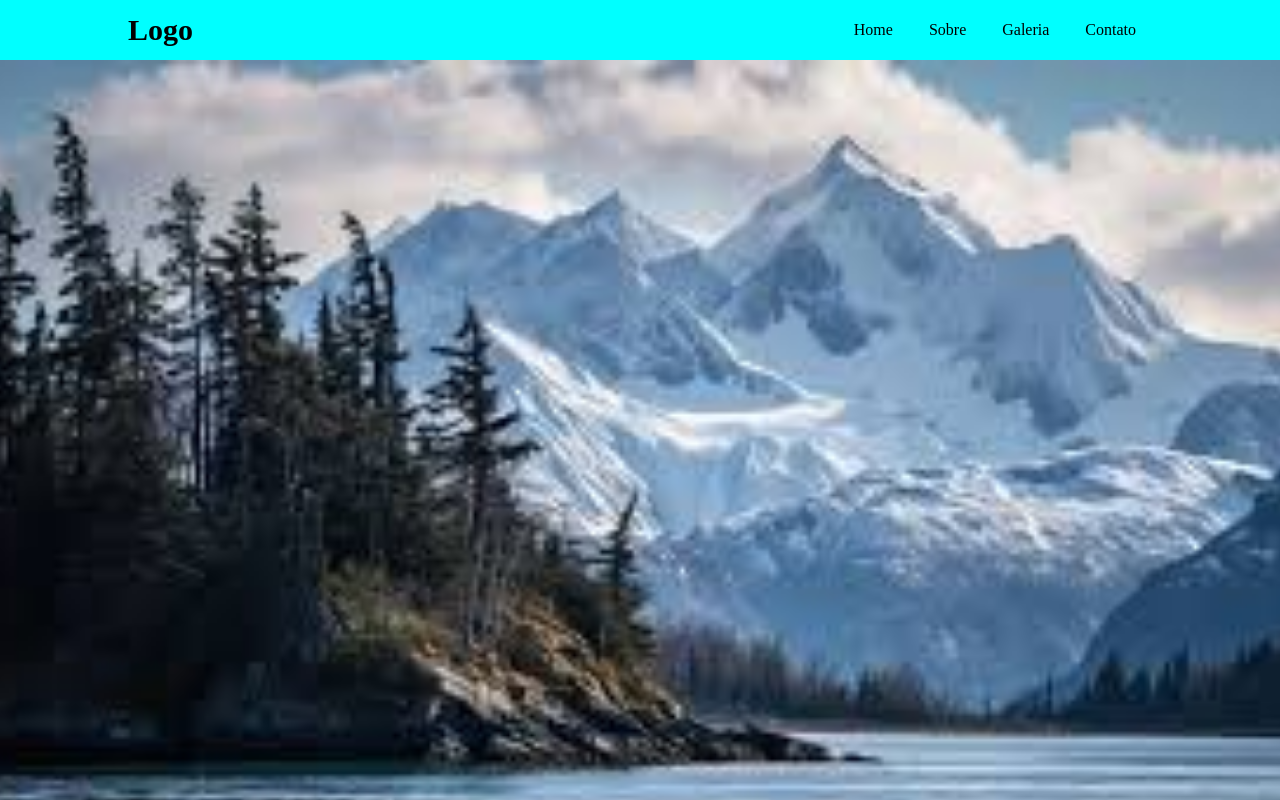
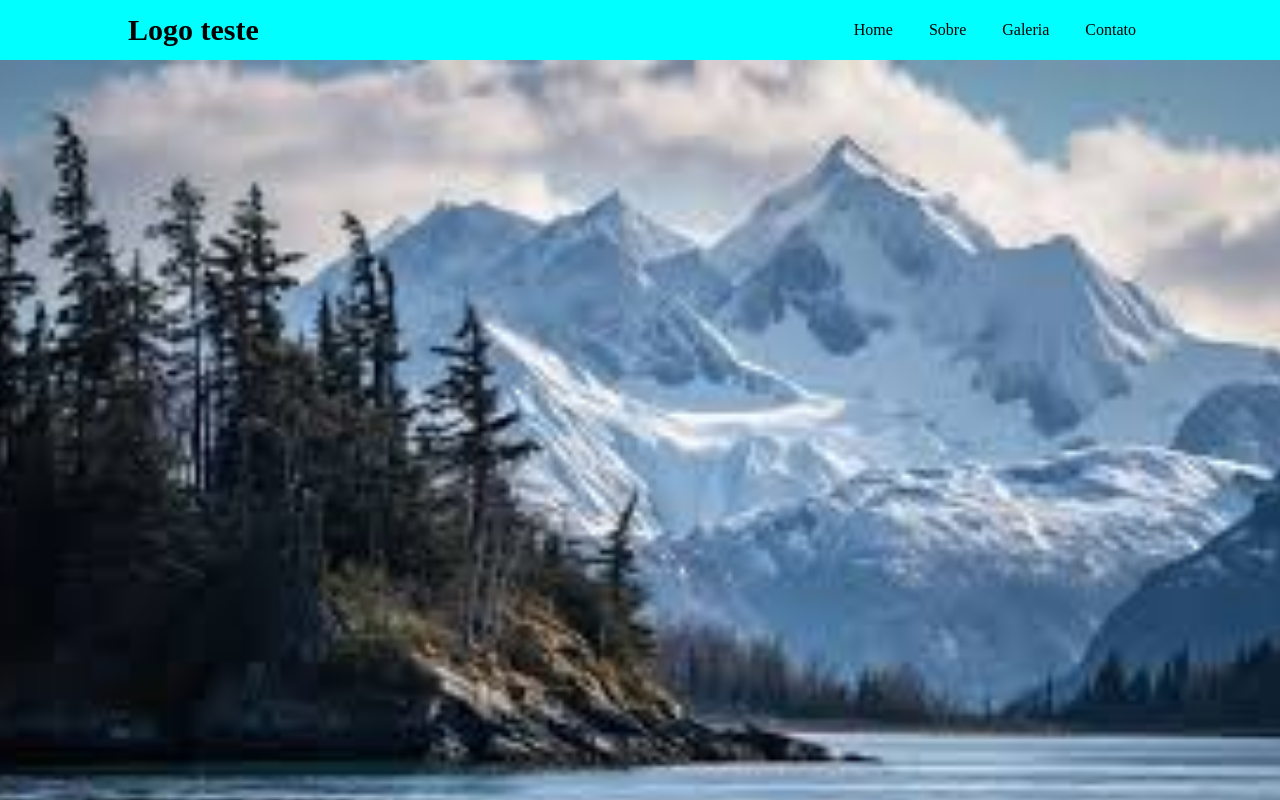
Before and after one commit to diegoartcode/frontend1-2024, a plain HTML site: page projetos/projeto1/index.html in a window 1280 px wide. Shown: the top 800 px of the page. Drawn offline with Linux system fonts and the light colour scheme.

Commit message:
Update index.html
teste

```diff
--- a/projetos/projeto1/index.html
+++ b/projetos/projeto1/index.html
@@ -14,7 +14,7 @@
 
 
             <a href="#">
-                <h2>Logo</h2>
+                <h2>Logo teste</h2>
             </a>
             <nav>
                 <ul>
```
